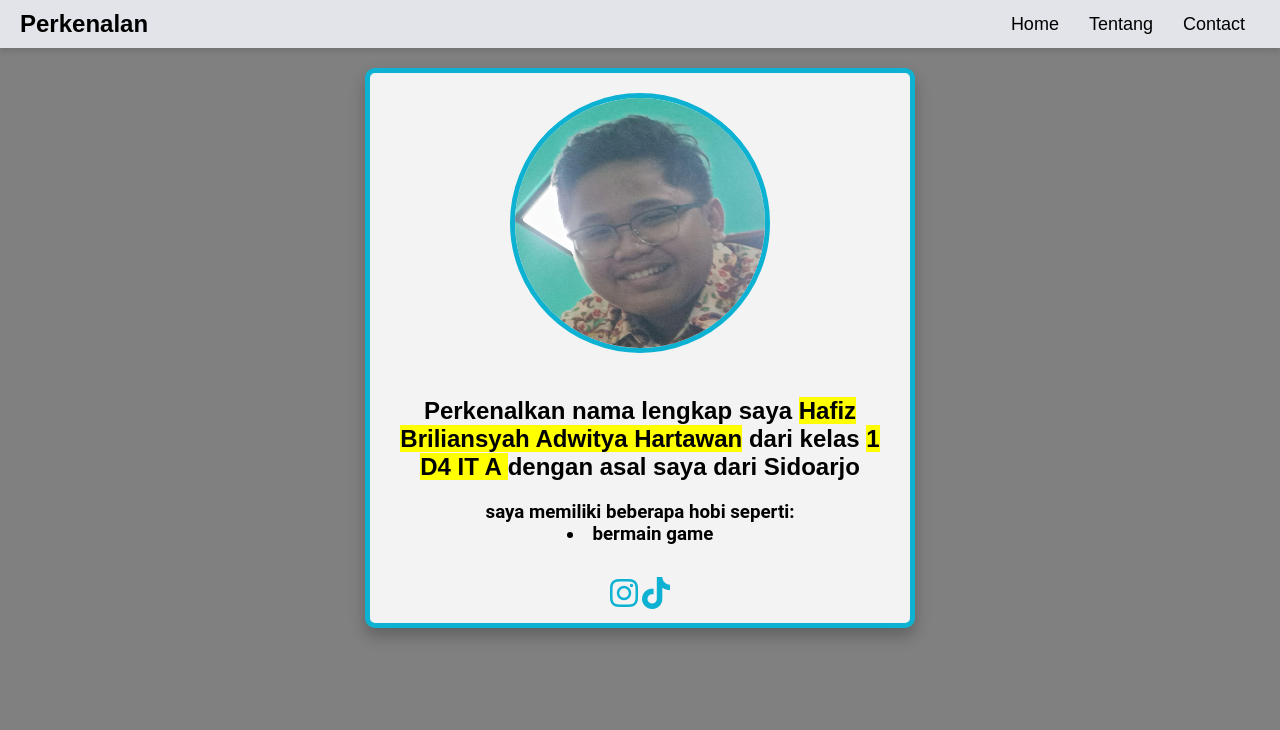
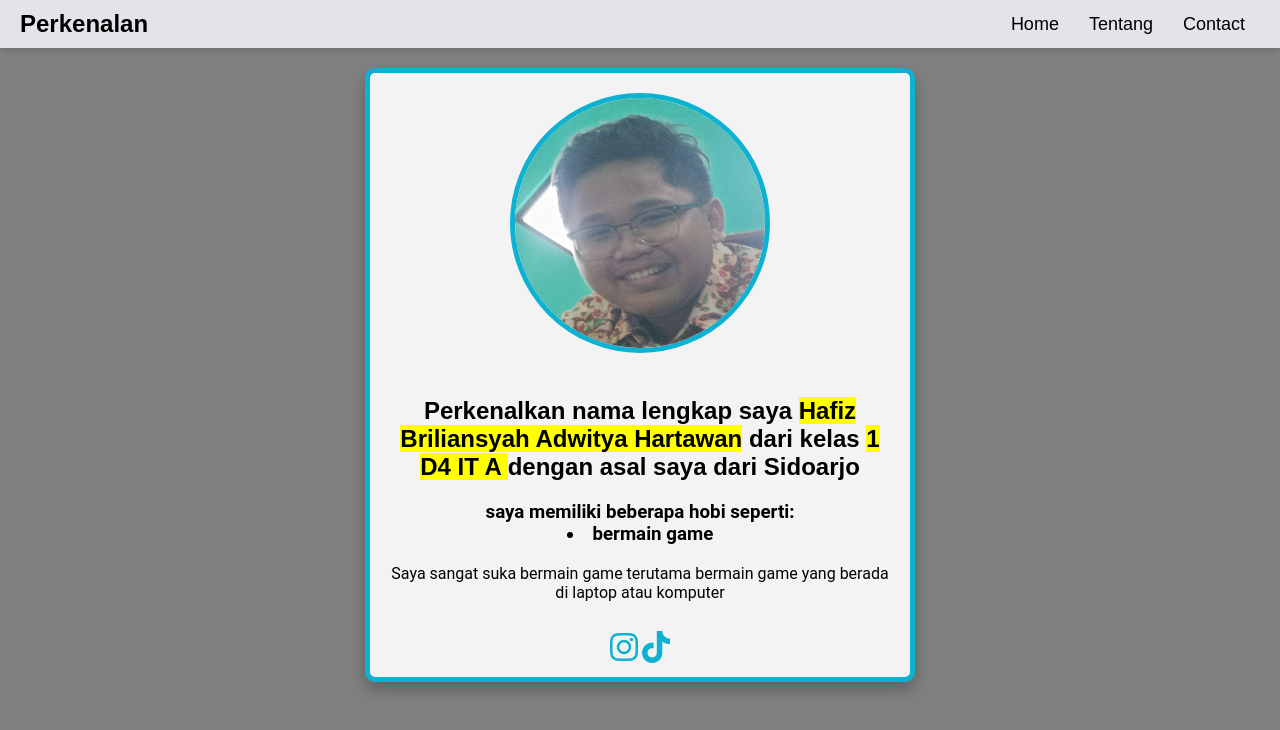
Before and after one commit to RealBlor/Tugas, a plain HTML site: page index.html in a window 1280 px wide. Drawn offline with Linux system fonts and the light colour scheme.

Commit message:
Update index.html

```diff
--- a/index.html
+++ b/index.html
@@ -123,6 +123,7 @@
                 <h3>saya memiliki beberapa hobi seperti:
                     <li>bermain game</li>
                 </h3>
+                <p>Saya sangat suka bermain game terutama bermain game yang berada di laptop atau komputer</p>
             </div>
         </div>
         </section>
```
